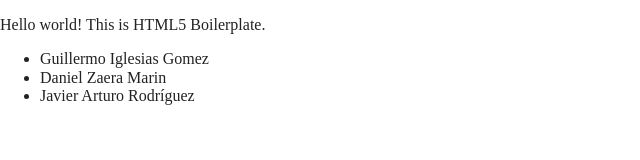
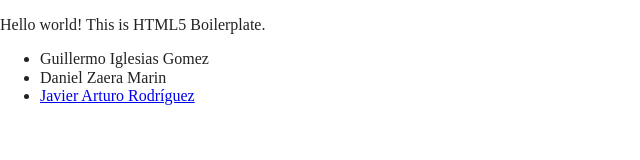
Before and after one commit to devops-winter21/pagina-web, a website built with Parcel: page index.html in a window 1280 px wide. Shown: the whole page, without its empty margins (0-640 px from the left). Built offline with nearby package versions, Linux system fonts and the light colour scheme.

Commit message:
He agregado mi pagina personal

```diff
--- a/index.html
+++ b/index.html
@@ -29,7 +29,7 @@
   <ul>
   <li>Guillermo Iglesias Gomez</li>
   <li> Daniel Zaera Marin</li>
-  <li>Javier Arturo Rodríguez</li>
+  <li><a href="javier.html">Javier Arturo Rodríguez</a></li>
   </ul>
   <script src="js/vendor/modernizr-3.11.2.min.js"></script>
   <script src="js/plugins.js"></script>
```
Also changed, not shown: javier.html (added, +1 -0 lines).
